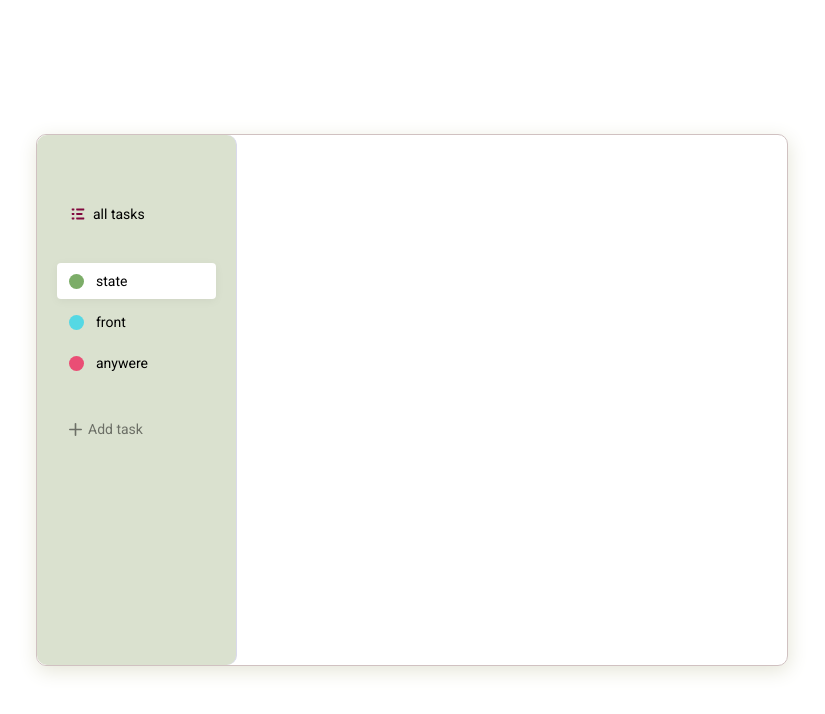
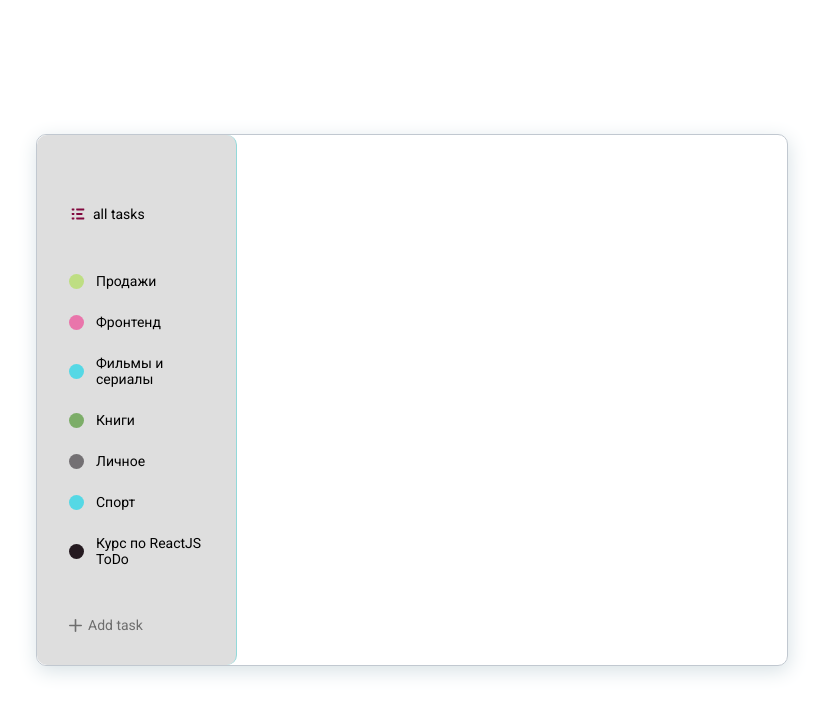
Before and after one commit to ReflectionFragment/Todo-test, a React (Create React App) app: page / in a window 1280 px wide. Shown: the top 714 px of the page, without its empty margins (228-1053 px from the left). Built offline with nearby package versions, Linux system fonts and the light colour scheme.

Commit message:
'input value'

```diff
--- a/src/App.js
+++ b/src/App.js
@@ -2,8 +2,13 @@ import List from "./Components/List/List";
 import React from "react";
 import AddList from "./Components/AddList";
 import DB from './assets/db.json';
+import {useState} from "react";
 
 function App() {
+    const [lists, setLists] = useState(DB.lists.map(item=>{
+        item.color= DB.colors.filter( color=> color.id===item.colorId)[0].name;
+        return item;
+    }))
     return (
         <div className="todo">
             <div className="todo__sidebar">
@@ -23,23 +28,8 @@ function App() {
             ]}
             />
             <List
-                items={[
-                {
-                    color: "green",
-                    name: "state",
-                    active: true
-                },
-                {
-                    color: "blue",
-                    name: "front",
-                },
-                {
-                    color: "red",
-                    name: "anywere"
-                }
-
-            ]}
-                  isRemovable
+                items = {lists}
+                isRemovable
             />
                 <AddList colors={DB.colors}/>
             </div>
--- a/src/Components/AddList/index.jsx
+++ b/src/Components/AddList/index.jsx
@@ -8,7 +8,16 @@ import closeSvg from '../../assets/img/close.svg';
 const AddList = ({colors}) => {
     const [visiblePopup, setPopup] = useState(false);
     const [selectedColor, selectColor] = useState(colors[0].id);
-
+    const [inputValue, setInputValue] = useState('');
+    const addList = () => {
+        if (!inputValue) {
+            alert('Введите название списка');
+            return;
+        }
+        console.log({"id": 1,
+            "name": "Продажи",
+            "colorId": 5})
+    };
     return (
         <div className='add-list'>
             <List onClick={() => setPopup(true)}
@@ -31,8 +40,17 @@ const AddList = ({colors}) => {
                         onClick={()=>setPopup(false)}
                         src={closeSvg}
                         alt='x'
-                        className='add-list__popup-close-btn'/>
-                    <input className='field' type='text' placeholder='название'/>
+                        className='add-list__popup-close-btn'
+                    />
+
+                    <input
+                            value={inputValue}
+                            onChange= {e=>setInputValue(e.target.value)}
+                            className='field'
+                           type='text'
+                           placeholder='название'
+                    />
+
                     <div className='add-list__popup-colors'>
                         {colors.map((color) => {
                             // console.log(color.id);
@@ -45,7 +63,7 @@ const AddList = ({colors}) => {
                         })
                         }
                     </div>
-                    <button className='button'>Add</button>
+                    <button onClick={addList} className='button'>Add</button>
                 </div>
             )}
         </div>
--- a/src/Components/List/List.scss
+++ b/src/Components/List/List.scss
@@ -13,9 +13,12 @@
   padding: 10px 12px;
   cursor: pointer;
   margin-bottom: 5px;
+  &:hover{
+    background: rgba(255,255,255, 0.2);
+  }
     &.active {
       background: #FFFFFF;
-      box-shadow: 0px 2px 10px rgba(0, 0, 0, 0.05);
+      box-shadow: 0 2px 10px rgba(0, 0, 0, 0.05);
       border-radius: 4px;
     }
   .badge {
--- a/src/index.scss
+++ b/src/index.scss
@@ -16,17 +16,17 @@
   left: 50%;
   top: 50%;
   transform: translate(-50%, -50%);
-  box-shadow: 1px 5px 20px #e5e5d7;
+  box-shadow: 1px 5px 20px #d7e1e5;
   border-radius: 10px;
-  border: 1px solid #d0c1c1;
+  border: 1px solid #c1c8d0;
   font-size: 14px;
 }
 .todo__sidebar {
   box-sizing: border-box;
-  background-color: #dae1cf;
+  background-color: #dedede;
   width: 200px;
   height: 100%;
-  border-right: 1px solid #d9d9ec;
+  border-right: 1px solid #92d9da;
   padding: 60px 20px;
   border-radius: 10px;
 }
@@ -45,7 +45,7 @@ width: 100%;
   color: #ffffff;
   background: #85e8bb;
   border-radius: 4px;
-  border:0px;
+  border:0;
 padding: 10px 20px;
   cursor: pointer;
 &:hover{
```
